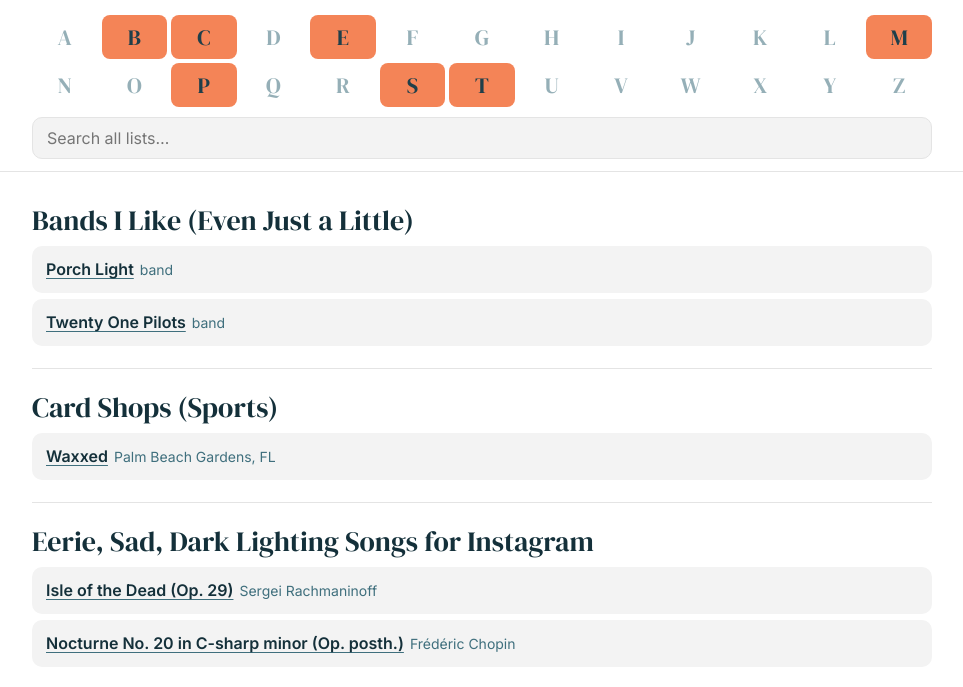
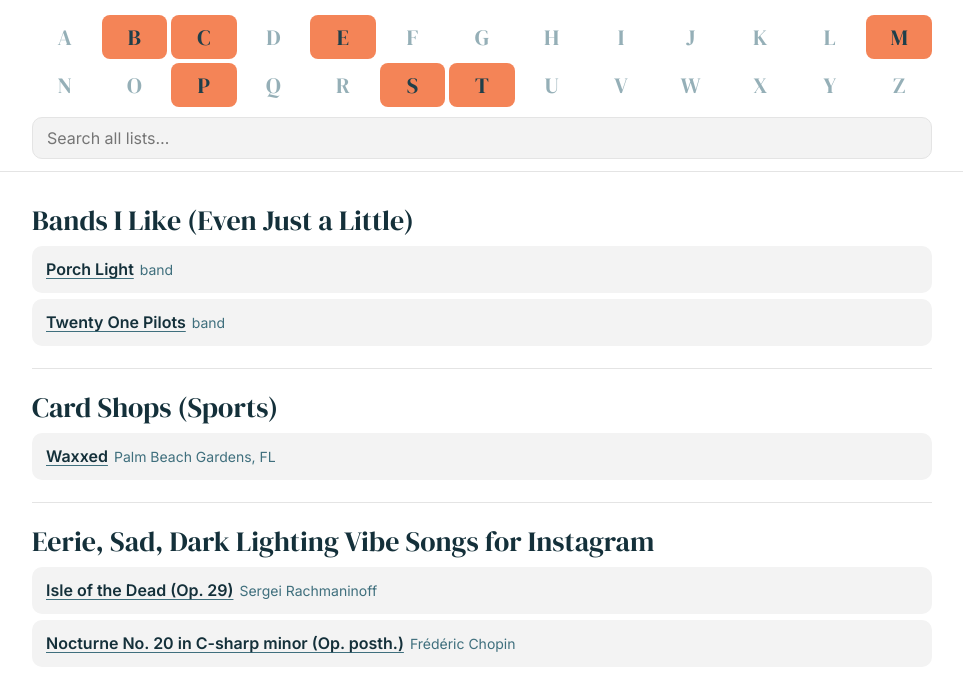
Before and after one commit to johnmagnuson19/EverythingList, a plain HTML site: page index.html in a window 1280 px wide. Shown: the part 110-797 px from the top of the page, without its empty margins (32-995 px from the left). Drawn offline with Linux system fonts and the light colour scheme.

Commit message:
Rename Instagram songs list to include Vibe
Co-Authored-By: Claude Opus 5.5 <noreply@anthropic.com>
Claude-Session: https://claude.ai/code/session_01TfFp9EaAVgByDUEnnQwQYe

```diff
--- a/index.html
+++ b/index.html
@@ -86,7 +86,7 @@ const LISTS = [
     ["Waxxed","Palm Beach Gardens, FL"]]},
   {title:"Songs - Crashout", items:[
     ["Center Mass","Twenty One Pilots"]]},
-  {title:"Eerie, Sad, Dark Lighting Songs for Instagram", items:[
+  {title:"Eerie, Sad, Dark Lighting Vibe Songs for Instagram", items:[
     ["Isle of the Dead (Op. 29)","Sergei Rachmaninoff"],
     ["Nocturne No. 20 in C-sharp minor (Op. posth.)","Frédéric Chopin"]]},
   {title:"Pizza Places", items:[
```
